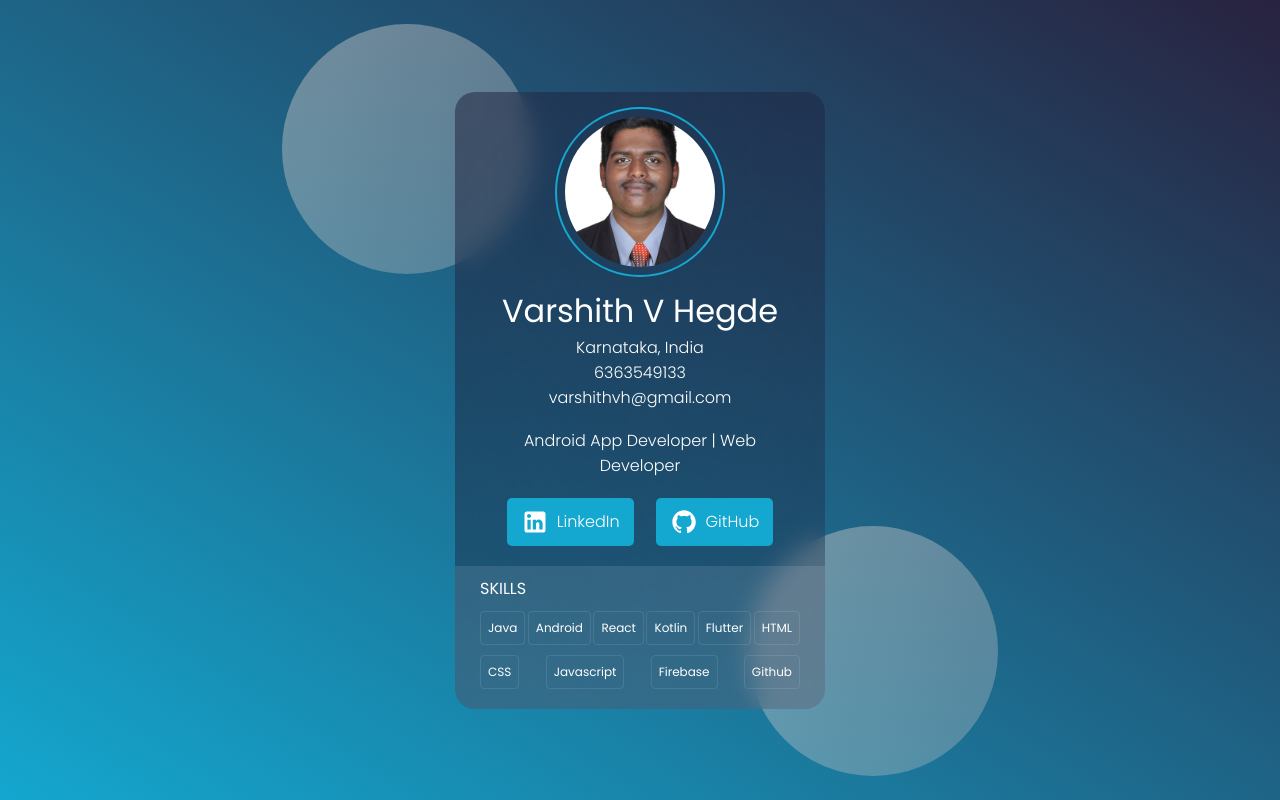
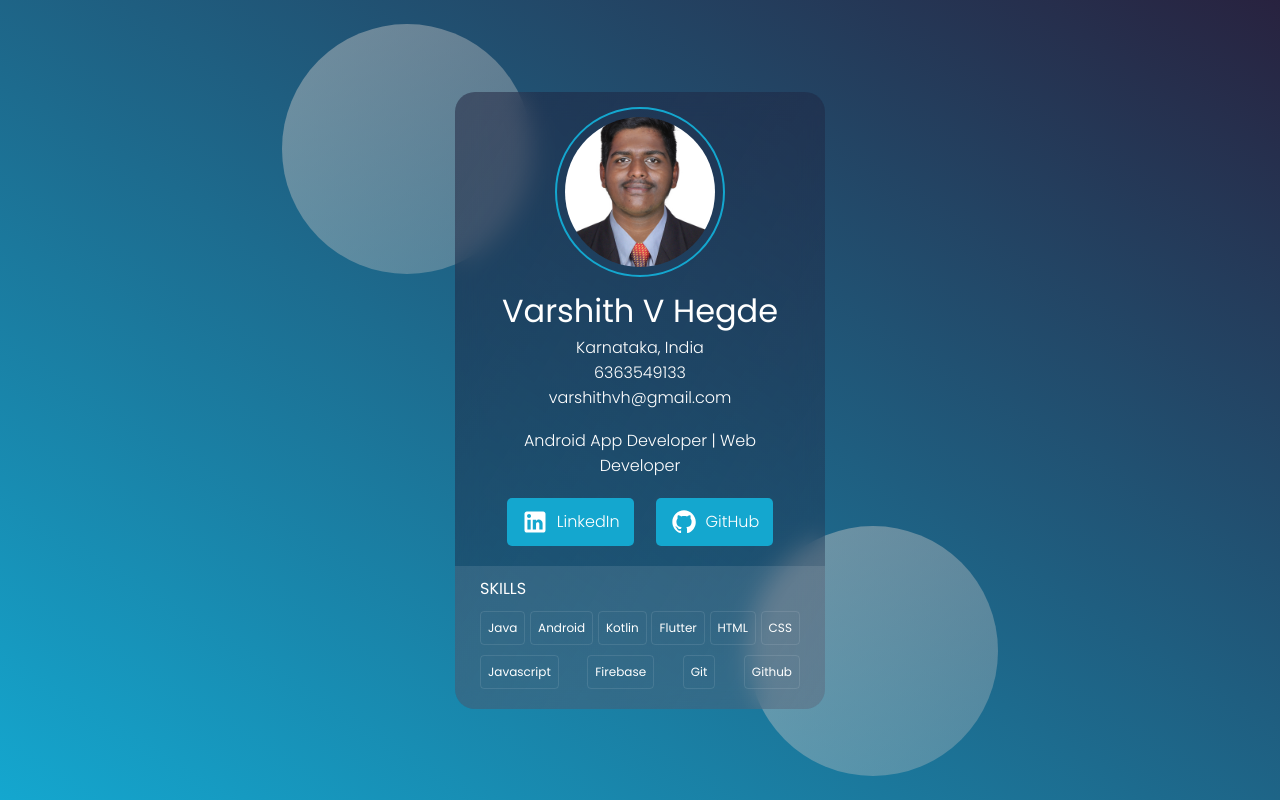
Before and after one commit to Varshithvhegde/profilecard, a plain HTML site: page index.html in a window 1280 px wide. Drawn offline with Linux system fonts and the light colour scheme.

Commit message:
git added

```diff
--- a/index.html
+++ b/index.html
@@ -38,13 +38,13 @@
         <div class="line">
           <h5>Java</h5>
           <h5>Android</h5>
-          <h5>React</h5>
           <h5>Kotlin</h5>
           <h5>Flutter</h5>
           <h5>HTML</h5>
           <h5>CSS</h5>
           <h5>Javascript</h5>
           <h5>Firebase</h5>
+          <h5>Git</h5>
           <h5>Github</h5>
         </div>
       </footer>
```
